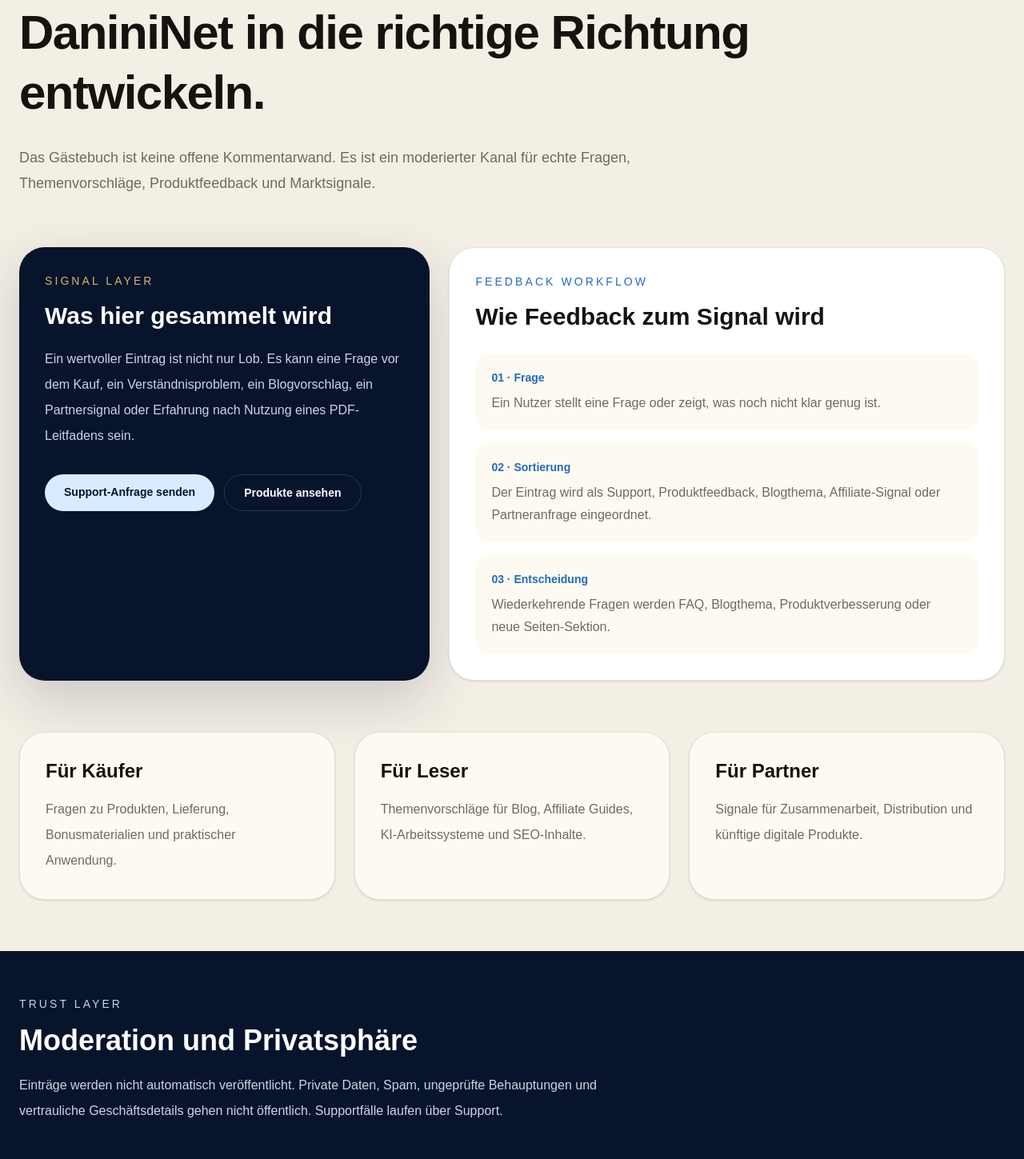
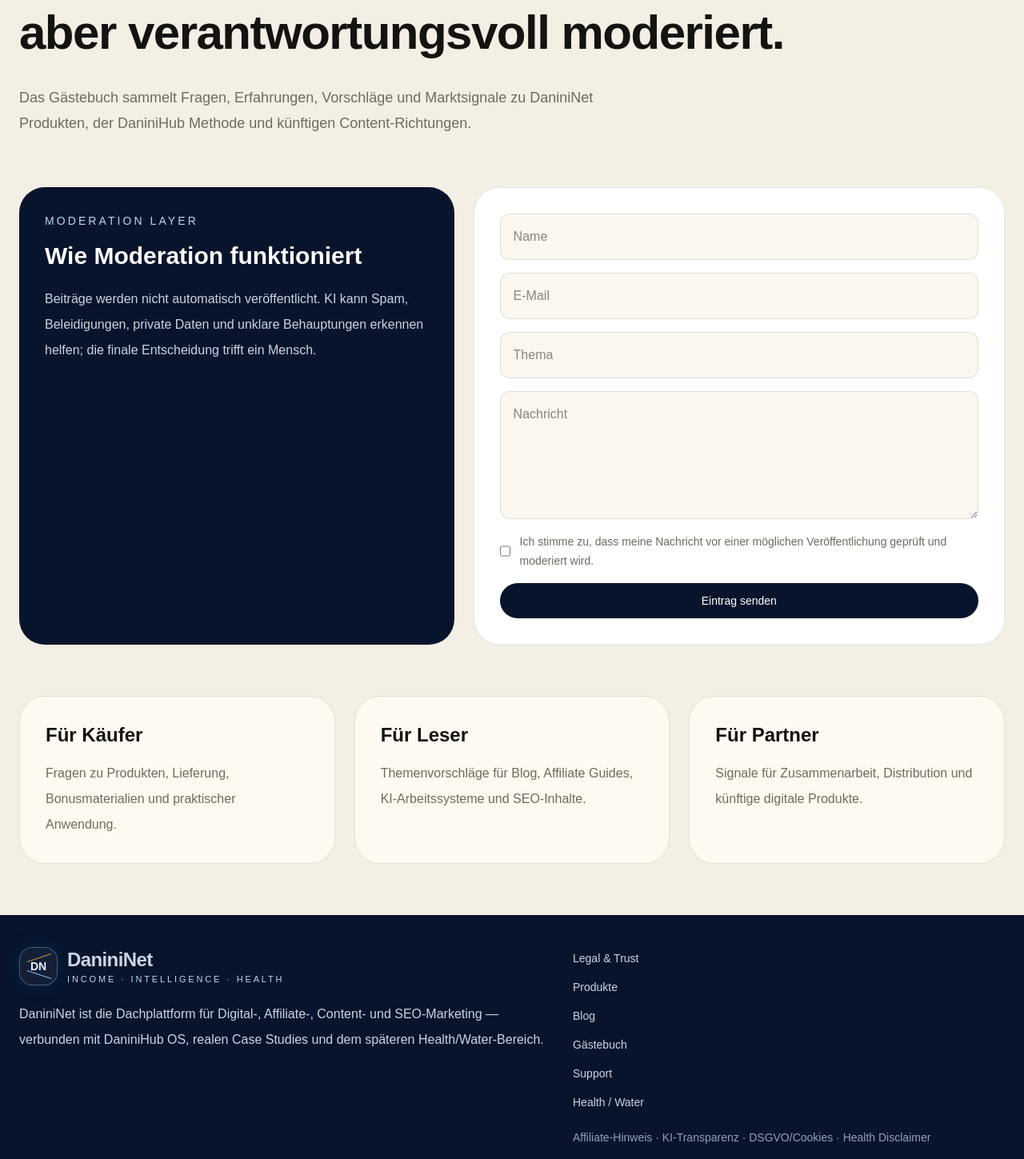
Before and after one commit to danininet/danininet, a Next.js app: page /de/gaestebuch in a window 1280 px wide. Shown: the part 281-1730 px from the top of the page at 80% size. Built offline with nearby package versions, Linux system fonts and the light colour scheme; no server answers.

Commit message:
Restore stable guestbook page for live recovery

```diff
--- a/app/[locale]/knjiga-utisaka/page.tsx
+++ b/app/[locale]/knjiga-utisaka/page.tsx
@@ -1,74 +1,52 @@
-import Link from "next/link";
-import { SectionIntro, SiteShell, normalizeLocale, localizedPath } from "@/components/layout/SiteShell";
+import { SectionIntro, SiteShell, normalizeLocale } from "@/components/layout/SiteShell";
 
 type Locale = "sr" | "de" | "en";
 
 const copy = {
   sr: {
     eyebrow: "Knjiga utisaka",
-    title: "Pitanja, signali i iskustva koja pomažu da DaniniNet raste u pravom smeru.",
-    text: "Knjiga utisaka nije otvorena tabla za automatske komentare. Ona je moderisan kanal za stvarna pitanja, predloge tema, utiske o digitalnim proizvodima i signale koji pokazuju šta publici zaista treba.",
-    noteTitle: "Šta se ovde prikuplja",
-    noteText: "Vredan utisak nije samo pohvala. To može biti pitanje pre kupovine, problem u razumevanju proizvoda, predlog za novi blog članak, partner signal ili iskustvo posle korišćenja PDF vodiča.",
-    processTitle: "Kako utisak postaje koristan signal",
-    process: [
-      ["Pitanje", "Korisnik postavi pitanje ili ukaže na deo koji nije dovoljno jasan."],
-      ["Razvrstavanje", "Utisak se razdvaja na support, product feedback, blog temu, affiliate signal ili partner upit."],
-      ["Odluka", "Ako se pitanje ponavlja, postaje FAQ, blog tema, poboljšanje proizvoda ili nova sekcija stranice."],
-    ],
+    title: "Poverenje se gradi javno, ali se moderira odgovorno.",
+    text: "Knjiga utisaka je prostor za pitanja, iskustva, predloge i tržišne signale oko DaniniNet proizvoda, DaniniHub metode i budućih sadržajnih pravaca.",
+    noteTitle: "Kako funkcioniše moderacija",
+    noteText: "Poruke ne idu automatski javno. AI može pomoći u prepoznavanju spama, uvreda, privatnih podataka i nejasnih tvrdnji, ali konačnu odluku donosi čovek.",
+    fields: ["Ime", "Email", "Tema", "Poruka"],
+    consent: "Saglasan/saglasna sam da se poruka pregleda i moderira pre eventualne objave.",
+    button: "Pošalji utisak",
     cards: [
       ["Za kupce", "Pitanja o proizvodima, isporuci, bonus materijalima i praktičnoj primeni."],
       ["Za čitaoce", "Predlozi tema za blog, affiliate vodiče, AI radni sistem i SEO sadržaj."],
       ["Za partnere", "Signali za saradnju, distribuciju i buduće digitalne proizvode."],
     ],
-    trustTitle: "Moderacija i privatnost",
-    trustText: "Poruke se ne objavljuju automatski. Privatni podaci, uvrede, spam, neproverene tvrdnje i poverljivi poslovni detalji ne idu javno. Ako je poruka support slučaj, vodi se kroz support tok, a ne kroz javni komentar.",
-    support: "Pošalji support upit",
-    product: "Pogledaj proizvode",
   },
   de: {
     eyebrow: "Gästebuch",
-    title: "Fragen, Signale und Erfahrungen, die DaniniNet in die richtige Richtung entwickeln.",
-    text: "Das Gästebuch ist keine offene Kommentarwand. Es ist ein moderierter Kanal für echte Fragen, Themenvorschläge, Produktfeedback und Marktsignale.",
-    noteTitle: "Was hier gesammelt wird",
-    noteText: "Ein wertvoller Eintrag ist nicht nur Lob. Es kann eine Frage vor dem Kauf, ein Verständnisproblem, ein Blogvorschlag, ein Partnersignal oder Erfahrung nach Nutzung eines PDF-Leitfadens sein.",
-    processTitle: "Wie Feedback zum Signal wird",
-    process: [
-      ["Frage", "Ein Nutzer stellt eine Frage oder zeigt, was noch nicht klar genug ist."],
-      ["Sortierung", "Der Eintrag wird als Support, Produktfeedback, Blogthema, Affiliate-Signal oder Partneranfrage eingeordnet."],
-      ["Entscheidung", "Wiederkehrende Fragen werden FAQ, Blogthema, Produktverbesserung oder neue Seiten-Sektion."],
-    ],
+    title: "Vertrauen wird öffentlich aufgebaut, aber verantwortungsvoll moderiert.",
+    text: "Das Gästebuch sammelt Fragen, Erfahrungen, Vorschläge und Marktsignale zu DaniniNet Produkten, der DaniniHub Methode und künftigen Content-Richtungen.",
+    noteTitle: "Wie Moderation funktioniert",
+    noteText: "Beiträge werden nicht automatisch veröffentlicht. KI kann Spam, Beleidigungen, private Daten und unklare Behauptungen erkennen helfen; die finale Entscheidung trifft ein Mensch.",
+    fields: ["Name", "E-Mail", "Thema", "Nachricht"],
+    consent: "Ich stimme zu, dass meine Nachricht vor einer möglichen Veröffentlichung geprüft und moderiert wird.",
+    button: "Eintrag senden",
     cards: [
       ["Für Käufer", "Fragen zu Produkten, Lieferung, Bonusmaterialien und praktischer Anwendung."],
       ["Für Leser", "Themenvorschläge für Blog, Affiliate Guides, KI-Arbeitssysteme und SEO-Inhalte."],
       ["Für Partner", "Signale für Zusammenarbeit, Distribution und künftige digitale Produkte."],
     ],
-    trustTitle: "Moderation und Privatsphäre",
-    trustText: "Einträge werden nicht automatisch veröffentlicht. Private Daten, Spam, ungeprüfte Behauptungen und vertrauliche Geschäftsdetails gehen nicht öffentlich. Supportfälle laufen über Support.",
-    support: "Support-Anfrage senden",
-    product: "Produkte ansehen",
   },
   en: {
     eyebrow: "Guestbook",
-    title: "Questions, signals and experiences that help DaniniNet grow in the right direction.",
-    text: "The guestbook is not an open auto-published comment wall. It is a moderated channel for real questions, topic suggestions, product feedback and market signals.",
-    noteTitle: "What is collected here",
-    noteText: "A useful entry is not only praise. It may be a pre-purchase question, a product clarity issue, a blog suggestion, a partner signal or experience after using a PDF guide.",
-    processTitle: "How feedback becomes a useful signal",
-    process: [
-      ["Question", "A user asks a question or points to something that is not clear enough."],
-      ["Sorting", "The entry is sorted into support, product feedback, blog topic, affiliate signal or partner inquiry."],
-      ["Decision", "Repeated questions become FAQ, blog topic, product improvement or a new page section."],
-    ],
+    title: "Trust is built publicly, but moderated responsibly.",
+    text: "The guestbook collects questions, experiences, suggestions and market signals around DaniniNet products, the DaniniHub method and future content directions.",
+    noteTitle: "How moderation works",
+    noteText: "Messages are not published automatically. AI may help detect spam, abuse, private data and unclear claims, but the final decision is made by a human.",
+    fields: ["Name", "Email", "Topic", "Message"],
+    consent: "I agree that my message may be reviewed and moderated before possible publication.",
+    button: "Send entry",
     cards: [
       ["For buyers", "Questions about products, delivery, bonus materials and practical use."],
       ["For readers", "Topic suggestions for blog, affiliate guides, AI working systems and SEO content."],
       ["For partners", "Signals for collaboration, distribution and future digital products."],
     ],
-    trustTitle: "Moderation and privacy",
-    trustText: "Messages are not published automatically. Private data, spam, unverified claims and confidential business details are not published. Support cases go through support.",
-    support: "Send support request",
-    product: "View products",
   },
 } as const;
 
@@ -78,50 +56,36 @@ export default async function KnjigaUtisakaPage({ params }: { params: Promise<{
   const t = copy[lang];
 
   return (
-    <SiteShell locale={lang} currentPath={localizedPath(lang, "guestbook")}>
+    <SiteShell locale={lang} currentPath={`/${lang}/knjiga-utisaka`}>
       <SectionIntro eyebrow={t.eyebrow} title={t.title} text={t.text} />
-      <section className="mx-auto grid max-w-7xl gap-6 px-6 pb-16 lg:grid-cols-[0.85fr_1.15fr]">
-        <aside className="rounded-[2rem] bg-[#07142b] p-8 text-white shadow-[0_24px_70px_rgba(7,20,43,0.18)]">
-          <p className="text-sm uppercase tracking-[0.22em] text-[#d7b46a]">Signal layer</p>
+      <section className="mx-auto grid max-w-7xl gap-6 px-6 pb-16 lg:grid-cols-[0.9fr_1.1fr]">
+        <aside className="rounded-[2rem] bg-[#07142b] p-8 text-white">
+          <p className="text-sm uppercase tracking-[0.22em] text-[#b9d7f0]">Moderation layer</p>
           <h2 className="mt-4 text-3xl font-semibold">{t.noteTitle}</h2>
           <p className="mt-5 leading-8 text-slate-300">{t.noteText}</p>
-          <div className="mt-8 flex flex-wrap gap-3">
-            <Link href={localizedPath(lang, "support")} className="rounded-full bg-[#d9ecff] px-6 py-3 text-sm font-semibold text-[#07142b]">
-              {t.support}
-            </Link>
-            <Link href={localizedPath(lang, "products")} className="rounded-full border border-white/15 px-6 py-3 text-sm font-semibold text-white">
-              {t.product}
-            </Link>
-          </div>
         </aside>
-        <div className="rounded-[2rem] border border-black/10 bg-white p-8 shadow-sm">
-          <p className="text-sm uppercase tracking-[0.22em] text-[#226bbf]">Feedback workflow</p>
-          <h2 className="mt-4 text-3xl font-semibold">{t.processTitle}</h2>
-          <div className="mt-7 grid gap-4">
-            {t.process.map(([title, text], index) => (
-              <div key={title} className="rounded-2xl bg-[#fffaf1] p-5">
-                <p className="text-sm font-semibold text-[#226bbf]">0{index + 1} · {title}</p>
-                <p className="mt-2 leading-7 text-[#706a5d]">{text}</p>
-              </div>
-            ))}
-          </div>
-        </div>
+        <form className="grid gap-4 rounded-[2rem] border border-black/10 bg-white p-8">
+          <input className="rounded-xl border border-black/10 bg-[#fbf7ef] p-4" placeholder={t.fields[0]} />
+          <input className="rounded-xl border border-black/10 bg-[#fbf7ef] p-4" placeholder={t.fields[1]} />
+          <input className="rounded-xl border border-black/10 bg-[#fbf7ef] p-4" placeholder={t.fields[2]} />
+          <textarea className="min-h-40 rounded-xl border border-black/10 bg-[#fbf7ef] p-4" placeholder={t.fields[3]} />
+          <label className="flex gap-3 text-sm leading-6 text-[#706a5d]">
+            <input type="checkbox" />
+            {t.consent}
+          </label>
+          <button className="rounded-full bg-[#07142b] px-6 py-3 text-sm font-medium text-white" type="button">
+            {t.button}
+          </button>
+        </form>
       </section>
       <section className="mx-auto grid max-w-7xl gap-6 px-6 pb-16 md:grid-cols-3">
         {t.cards.map(([title, text]) => (
-          <article key={title} className="rounded-[2rem] border border-black/10 bg-[#fffaf1] p-8 shadow-sm">
+          <article key={title} className="rounded-[2rem] border border-black/10 bg-[#fffaf1] p-8">
             <h2 className="text-2xl font-semibold">{title}</h2>
             <p className="mt-4 leading-8 text-[#706a5d]">{text}</p>
           </article>
         ))}
       </section>
-      <section className="bg-[#07142b] text-white">
-        <div className="mx-auto max-w-7xl px-6 py-14">
-          <p className="text-sm uppercase tracking-[0.22em] text-[#b9d7f0]">Trust layer</p>
-          <h2 className="mt-4 text-4xl font-semibold">{t.trustTitle}</h2>
-          <p className="mt-5 max-w-3xl leading-8 text-slate-300">{t.trustText}</p>
-        </div>
-      </section>
     </SiteShell>
   );
 }
```
